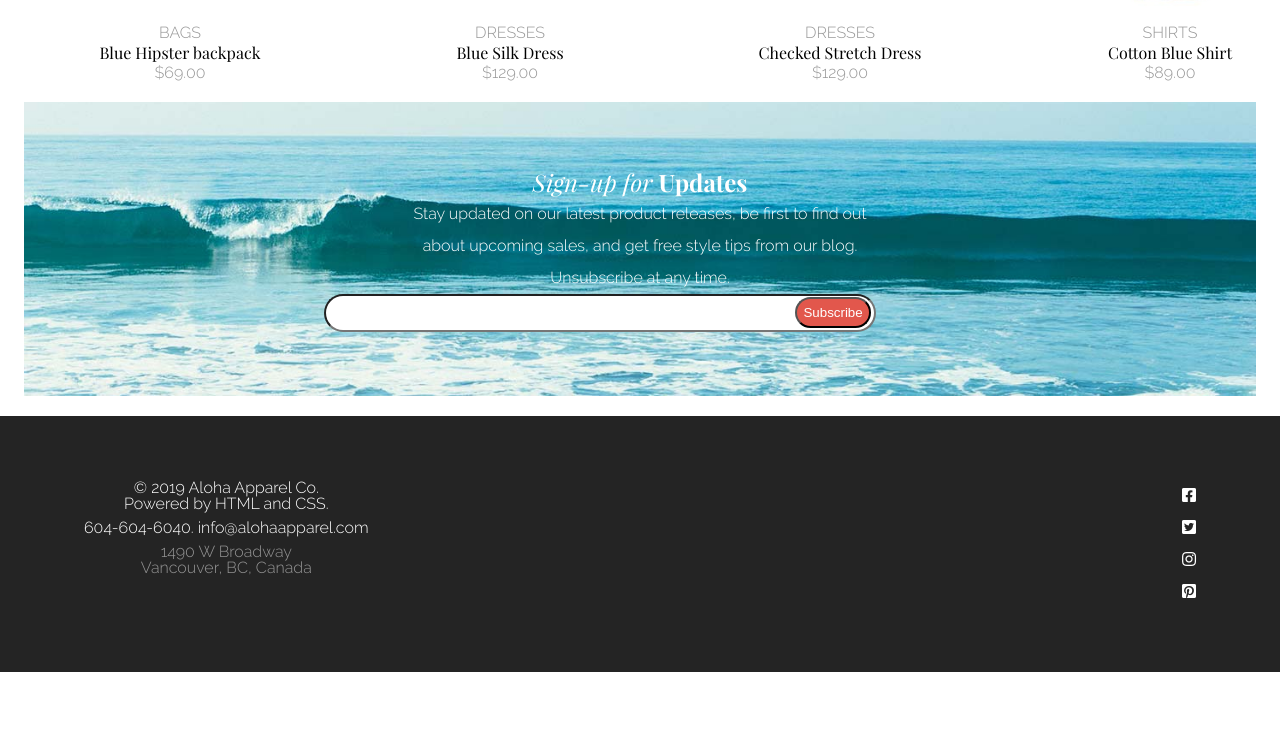
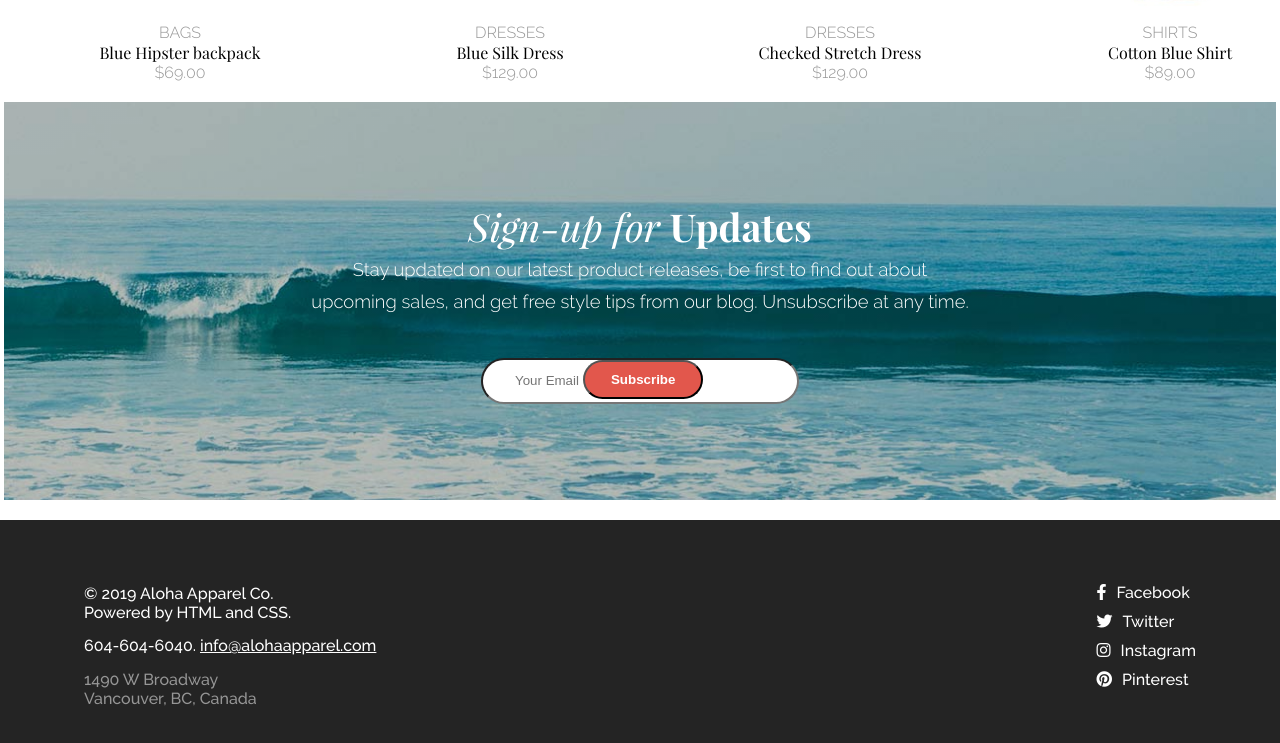
Before and after one commit to Rlam1217/Aloha-, a plain HTML site: page index.html in a window 1280 px wide. Shown: the part 1901-2644 px from the top of the page. Before the commit the page ends 2573 px from the top, so only its background shows below. Drawn offline with nearby package versions, Linux system fonts and the light colour scheme; a script that the page names is missing.

Commit message:
styles footer

```diff
--- a/css/style.css
+++ b/css/style.css
@@ -191,7 +191,6 @@ a:hover {
 .site-navigation li {
   list-style-type: none;
   display: inline-block;
-
   padding: 0% 3% 0% 3%;
 }
 
@@ -424,45 +423,56 @@ a:hover {
 
 .email-container{
   max-width: 480px;
-  background: url(../images/wave-bkgd.jpg);
-  background-repeat: no-repeat;
-  background-size: cover;
-  background-position: center bottom;
+  background: linear-gradient(180deg,rgba(0,0,0,.25) 0,rgba(0,0,0,.25)), url(../images/wave-bkgd.jpg);
+  background-repeat: no-repeat, no-repeat;
+  background-size: cover, cover;
+  background-position: center, center bottom;
   border: 4px solid white;
-  padding: 4rem 0 4em 0;
+  padding: 6rem 0;
+  position: relative;
 }
 
 .email-container p, .heading-italics, .heading-bold{
   line-height: 2rem;
 }
 
-.email-container h2{
+.email-container h1{
   font-size: 1.5rem;
 }
 
+.email-container p{
+  padding-bottom: 2.5rem;
+}
 
 
 fieldset {
-  text-align: center;
   color: white;
+
+
 }
 
+
 #mail{
-  text-align: center;
-  border-radius: 50px 50px 50px 50px;
-  line-height: 2rem;
-  width: 50%;
+  margin: 0 auto;
+  border-radius: 50px;
+  line-height: 2.5rem;
+  width: 80%;
+  padding-left: 2rem;
+
+
 }
 
 #subscribeButton{
-  border-radius: 50px 50px 50px 50px;
+  border-radius: 50px;
   background-color: #e2574c;
+  font-weight: 700;
+  width: 120px;
+  line-height: 2.1rem;
   color: #ffffff;
-  position: relative;
-  right: 85px;
-  height: 1.9rem;
+  position: absolute;
+  right: 3.3rem;
+  bottom: 6rem;
 }
-
 /* footer */
 
 .f-container{
@@ -470,6 +480,11 @@ fieldset {
   margin: 0 auto;
   background-color: #242424;
   padding: 4rem;
+}
+
+.f-container a{
+ color: white;
+ text-decoration: underline;
 }
 
 footer ul{
@@ -489,14 +504,58 @@ footer li{
   color: white;
 }
 
-.contact-info{
-  line-height: 2rem;
+.copyright{
+ padding-bottom: 14px;
+ font-size: 14px;
+ line-height: 1.2rem;
+ font-weight: 400;
+}
+
+.contact-info {
+  padding-bottom: 14px;
+  font-size: 14px;
+  line-height: 1.2rem;
+  font-weight: 400;
 }
 
 .address{
   color: #969696;
+  font-size: 14px;
+  line-height: 1.2rem;
+  font-weight: 400;
 }
 
+.fa-facebook-f{
+  min-width: 25px;
+}
+
+.fa-twitter{
+  min-width: 25px;
+}
+
+.fa-instagram{
+  min-width: 25px;
+}
+
+.fa-pinterest{
+  min-width: 25px;
+}
+
+.facebook {
+  display: none;
+}
+
+.twitter {
+  display: none;
+}
+
+.instagram {
+  display: none;
+}
+
+.pinterest {
+  display: none;
+}
 
 
 /* media queries responsive website  */
@@ -511,8 +570,6 @@ footer li{
         max-width: 600px;
       }
 
-
-
   /* navigation tablet */
 
   .site-navigation{
@@ -523,8 +580,6 @@ footer li{
 
    .banner-container{
     max-width: 600px;
-
-
     }
 
     .banner-text{
@@ -537,9 +592,6 @@ footer li{
       align-items: center;
       margin-top: 0%;
   }
-
-
-
 
 
   /* section about tablet */
@@ -565,20 +617,12 @@ footer li{
     flex-wrap: wrap;
 }
 
-
-
-
 /* products slider tablet*/
 
 .products{
     max-width: 600px;
     margin: 0 auto;
   }
-
-
-
-
-
 
 /* email form tablet */
 
@@ -596,6 +640,7 @@ fieldset {
 }
 
 /* footer tablet  */
+
 
 }
 
@@ -653,20 +698,13 @@ fieldset {
             padding: 0% 1% 0% 1%;
           }
 
-
-
-
       .banner-container{
            max-width: 100%;
             height: 550px;
             position: relative;
             background-size: contain, 250px 615px, contain;
+            }
 
-
-
-
-
-            }
       .banner-text{
           width: 100%;
           color: white;
@@ -675,7 +713,6 @@ fieldset {
           flex-direction: column;
           justify-content: center;
           align-items: center;
-
       }
 
       .new-collection{
@@ -703,7 +740,6 @@ fieldset {
         text-align: center;
         font-size: 1rem;
         line-height: 3rem;
-
     }
 
     .about-text h2{
@@ -714,7 +750,6 @@ fieldset {
 .about-text{
     text-align: center;
     line-height: 2rem;
-
     }
 
     /* section category desktop*/
@@ -780,25 +815,37 @@ fieldset {
     /* email form desktop */
 
     .email-container {
+      max-width: 100%;
+      background-size: 100%, 1420px;
+      margin: 0 auto;
+      margin-bottom: 1rem;
+    }
 
-      max-width: 1240px;
-      margin: 0 auto;
-      padding: 4rem;
-      background: url(../images/wave-bkgd.jpg);
-      background-repeat: no-repeat;
-      background-size: cover;
-      background-position: center bottom;
-      margin-bottom: 1rem;
-
-
+    .email-container p, .heading-italics, .heading-bold{
+      line-height: 3.5rem;
+      font-size: 2.4rem;
+      max-width: 660px;
 
     }
 
-    fieldset {
+    .email-container p{
+      font-size: 1.15rem;
+      line-height: 2rem;
+      margin: 0 auto;
+    }
 
-      text-align: center;
-      color: white;
-      line-height: 1.5rem;
+    .email-container h1{
+      font-size: 2.4rem;
+    }
+
+    #mail{
+      width: 25%;
+    }
+
+    #subscribeButton{
+
+      right: 35.8rem;
+      bottom: 6.3rem;
     }
 
     /* footer desktop */
@@ -813,12 +860,46 @@ fieldset {
       background-color: #242424;
       display: flex;
       justify-content: space-between;
+      margin: 0 auto;
+    }
+
+    .info {
+      text-align: left;
     }
 
     footer li{
       display: block;
-      line-height: 2rem;
+      line-height: 1rem;
       text-align: left;
+      padding-bottom: 12px;
+    }
+
+    .facebook {
+      display: inline;
+      padding-left: 10px;
+      font-family: 'Raleway';
+
+    }
+
+    .twitter {
+      display: inline;
+      padding-left: 10px;
+      font-family: 'Raleway';
+      font-size: 16px;
+    }
+
+    .instagram {
+      display: inline;
+      padding-left: 10px;
+      font-family: 'Raleway';
+
+    }
+
+    .pinterest {
+      display: inline;
+      padding-left: 10px;
+      font-family: 'Raleway';
+
     }
 
 
--- a/index.html
+++ b/index.html
@@ -127,11 +127,12 @@
         <section class="email-container" id="email-container">
           <fieldset>
             <form>
-                <h2><span class="heading-italics">Sign-up for </span> <span class="heading-bold">Updates </span></h2>
-                <p>Stay updated on our latest product releases, be first to find out</p>
-                <p>about upcoming sales, and get free style tips from our blog.</p>
-                <p>Unsubscribe at any time.</p>
-                   <input type="email" id="mail" name="user_mail">
+                <h1><span class="heading-italics">Sign-up for </span> <span class="heading-bold">Updates </span></h1>
+                <p>Stay updated on our latest product releases, be first to find out
+                    about upcoming sales, and get free style tips from our blog.
+                    Unsubscribe at any time.</p>
+
+                   <input type="email" id="mail" name="user_mail" placeholder="Your Email">
                    <button id="subscribeButton" type="submit" value="Submit">Subscribe</button>
             </form>
          </fieldset>
@@ -144,19 +145,25 @@
       <footer>
         <div class="f-container">
           <div class="info">
-            <p>© 2019 Aloha Apparel Co.</p>
-            <p>Powered by HTML and CSS.</p>
-            <p><span class="contact-info">604-604-6040. info@alohaapparel.com</span></p>
-            <p><span class="address">1490 W Broadway</span></p>
-            <p><span class="address">Vancouver, BC, Canada</span></p>
+            <div class="copyright">
+              <p>© 2019 Aloha Apparel Co.</p>
+              <p>Powered by HTML and CSS.</p>
+            </div>
+            <div class="contact-info">
+            <p>604-604-6040. <a href ="mailto: info@alohaapparel.com">info@alohaapparel.com</a></p>
+            </div>
+            <div class="address">
+              <p>1490 W Broadway</p>
+              <p>Vancouver, BC, Canada</p>
+            </div>
           </div>
 
           <div class="socialmedia">
             <ul>
-              <li><i class="fab fa-facebook-square"></i></li>
-              <li><i class="fab fa-twitter-square"></i></li>
-              <li><i class="fab fa-instagram"></i></li>
-              <li><i class="fab fa-pinterest-square"></i></li>
+              <li><i class="fab fa-facebook-f"><span class="facebook">Facebook</span></i></li>
+              <li><i class="fab fa-twitter"><span class="twitter">Twitter</span></i></li>
+              <li><i class="fab fa-instagram"><span class="instagram">Instagram</span></i></li>
+              <li><i class="fab fa-pinterest"><span class="pinterest">Pinterest</span></i></li>
             </ul>
           </div>
         </div>
```
Lines whose indentation alone changed are shown as unchanged.
